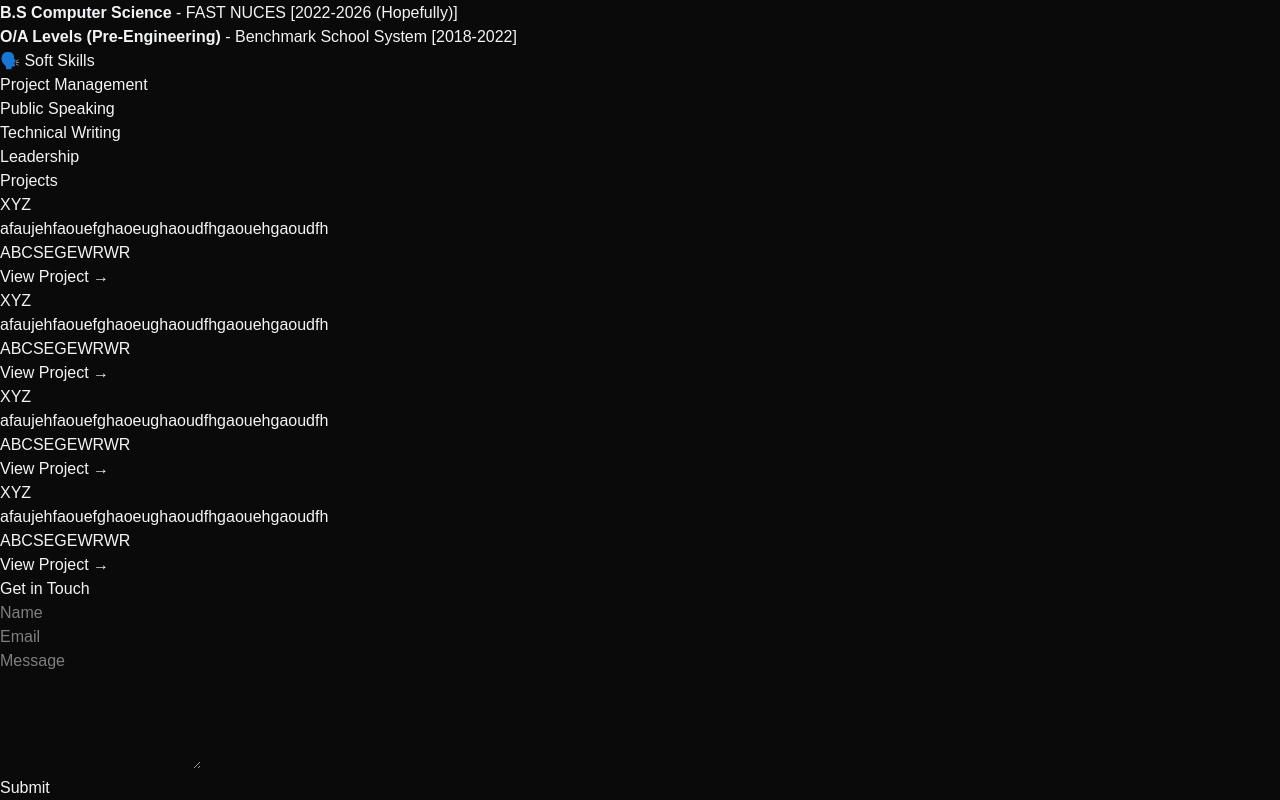
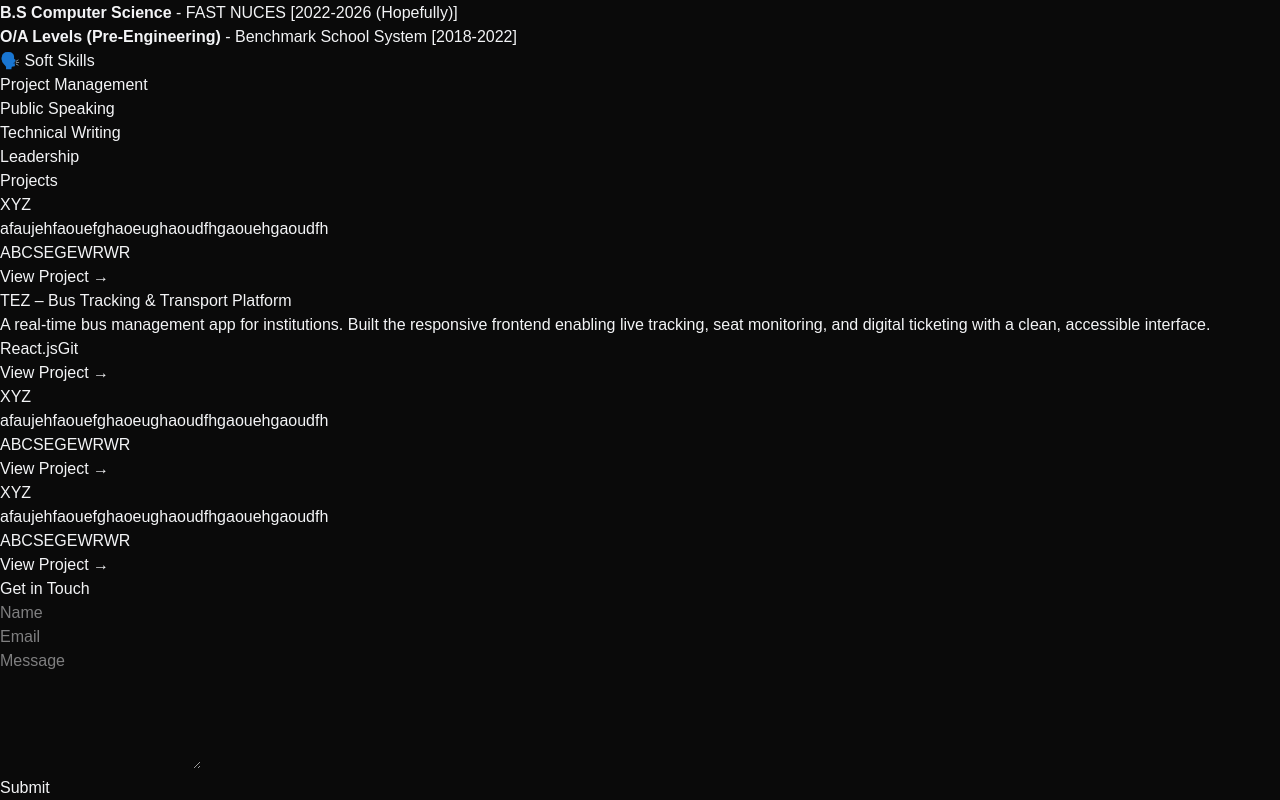
Before and after one commit to molarmuaz/portfolio, a React (Vite) app: page / in a window 1280 px wide. Shown: the part 1735-2535 px from the top of the page. Built offline with nearby package versions, Linux system fonts and the light colour scheme.

Commit message:
proj 2 added

```diff
--- a/src/components/sections/Projects.jsx
+++ b/src/components/sections/Projects.jsx
@@ -31,13 +31,13 @@ export const Projects = () => {
 
                         <div className = "p-6 rounded-xl border border-white/10 hover:-translate-y-1 hover:-border-indigo-500/30 hover:-shadow-[0_2px_8px_rgba(59,130,246,0.1)] transition-all cursor-pointer">
                             <h3 className = "text-xl font-bold mb-2">
-                                XYZ
+                                TEZ – Bus Tracking & Transport Platform
                             </h3>
                             <p className="text-gray-400 mb-4">
-                                afaujehfaouefghaoeughaoudfhgaouehgaoudfh
+                            A real-time bus management app for institutions. Built the responsive frontend enabling live tracking, seat monitoring, and digital ticketing with a clean, accessible interface.
                             </p>
                             <div>
-                                {["ABC","SEGE","WRWR"].map((tech,key) =>(
+                                {["React.js","Git"].map((tech,key) =>(
                                     <span
                                     key={key}
                                     className="bg-indigo-500/20 text-indigo-400 py-1 px-3 rounded-full text-xs hover:bg-indigo-500/40 hover:shadow-[0_2px_8px_rgba(59,130,246,0.1)] transition cursor-pointer"
```
